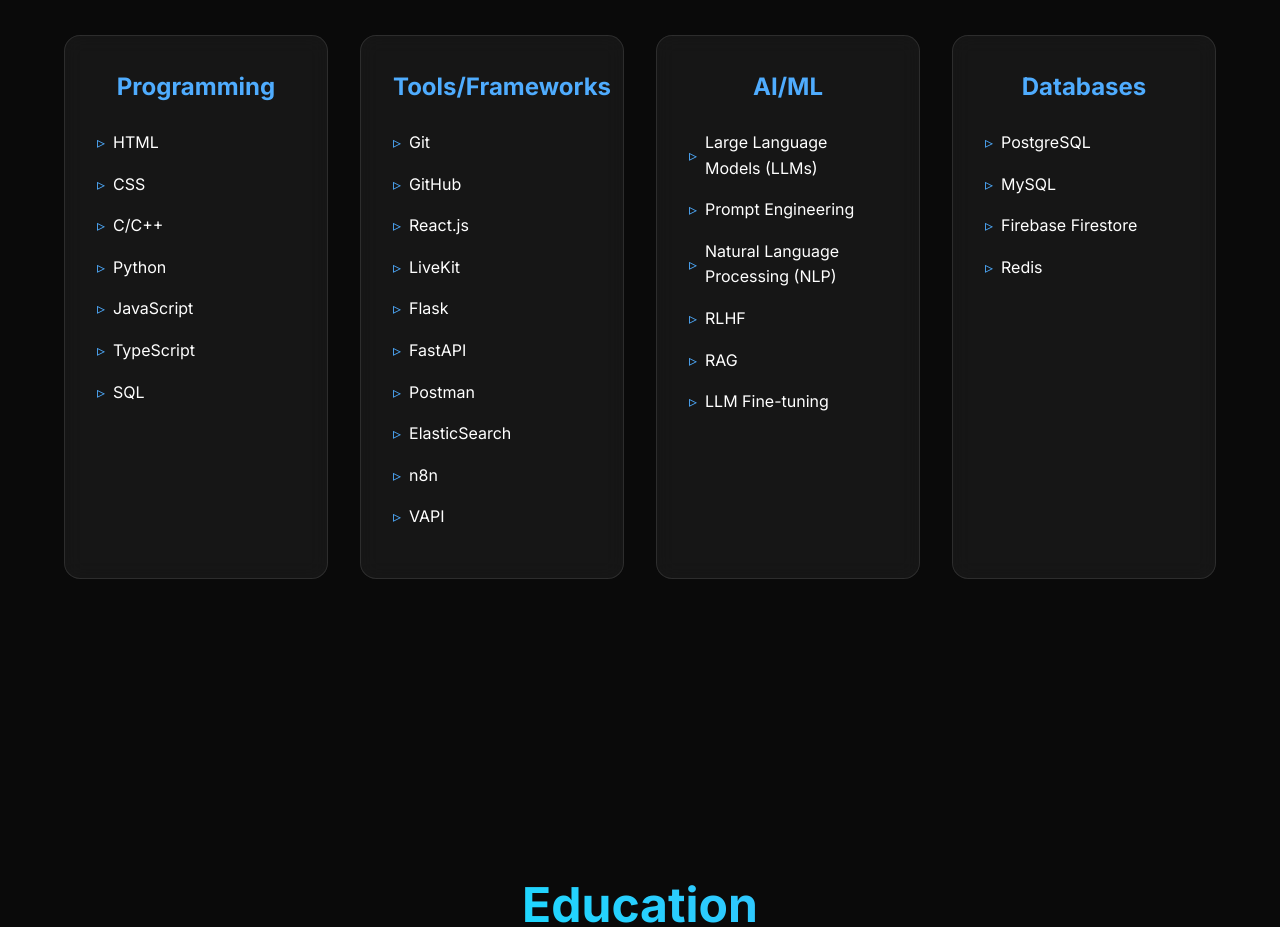
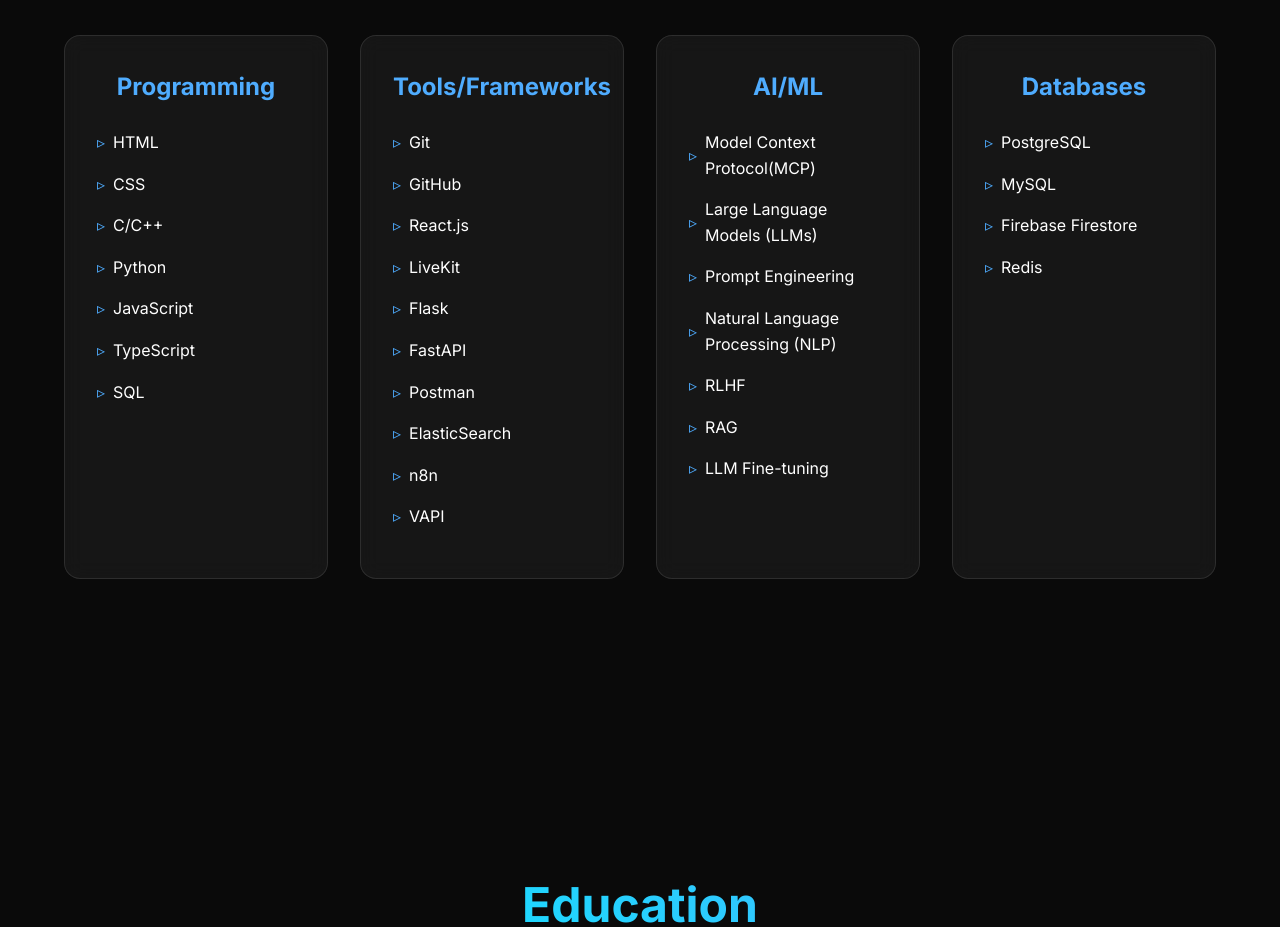
Before and after one commit to iharrythakur/portfolio, a React (Vite) app: page / in a window 1280 px wide. Shown: the part 3160-4087 px from the top of the page. Built offline with nearby package versions, Linux system fonts and the light colour scheme.

Commit message:
Update skills section with new skills

```diff
--- a/src/components/Skills.tsx
+++ b/src/components/Skills.tsx
@@ -90,6 +90,7 @@
   {
     category: "AI/ML",
     items: [
+      "Model Context Protocol(MCP)",
       "Large Language Models (LLMs)",
       "Prompt Engineering",
       "Natural Language Processing (NLP)",
```
